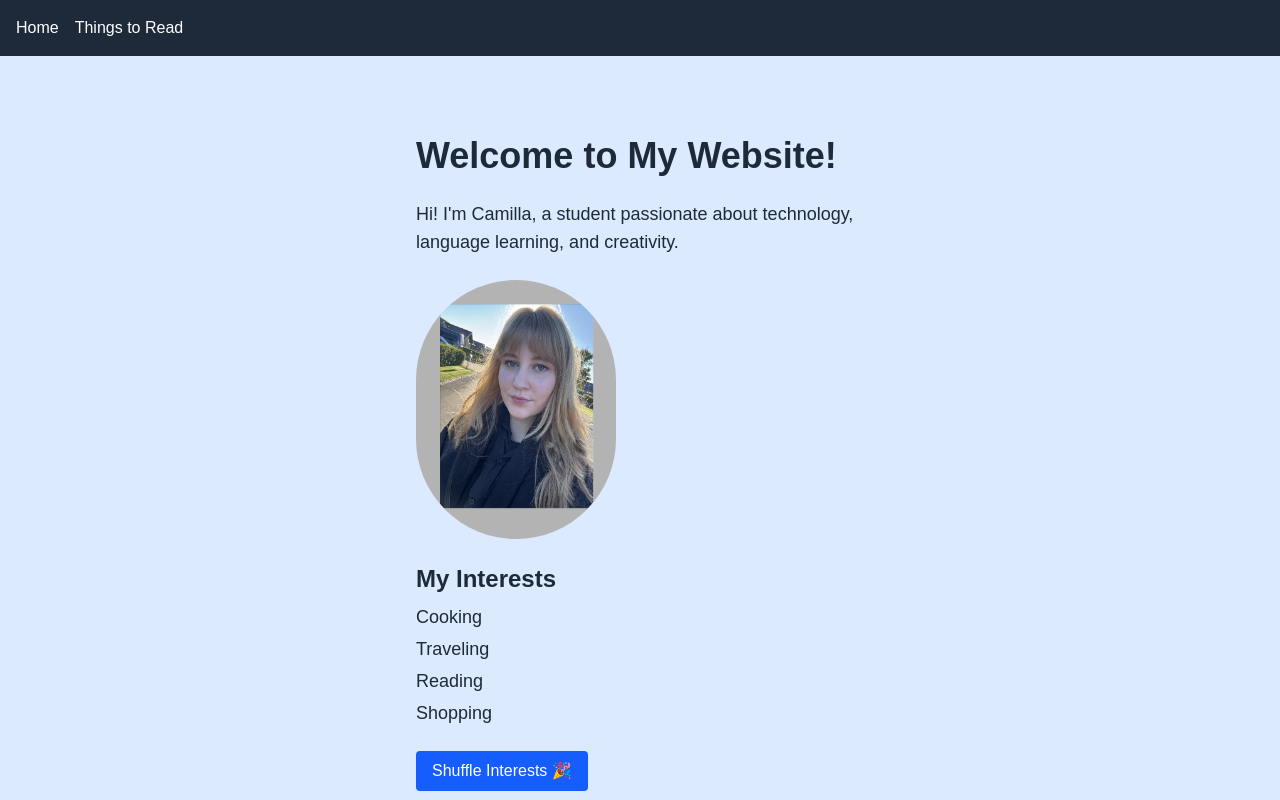
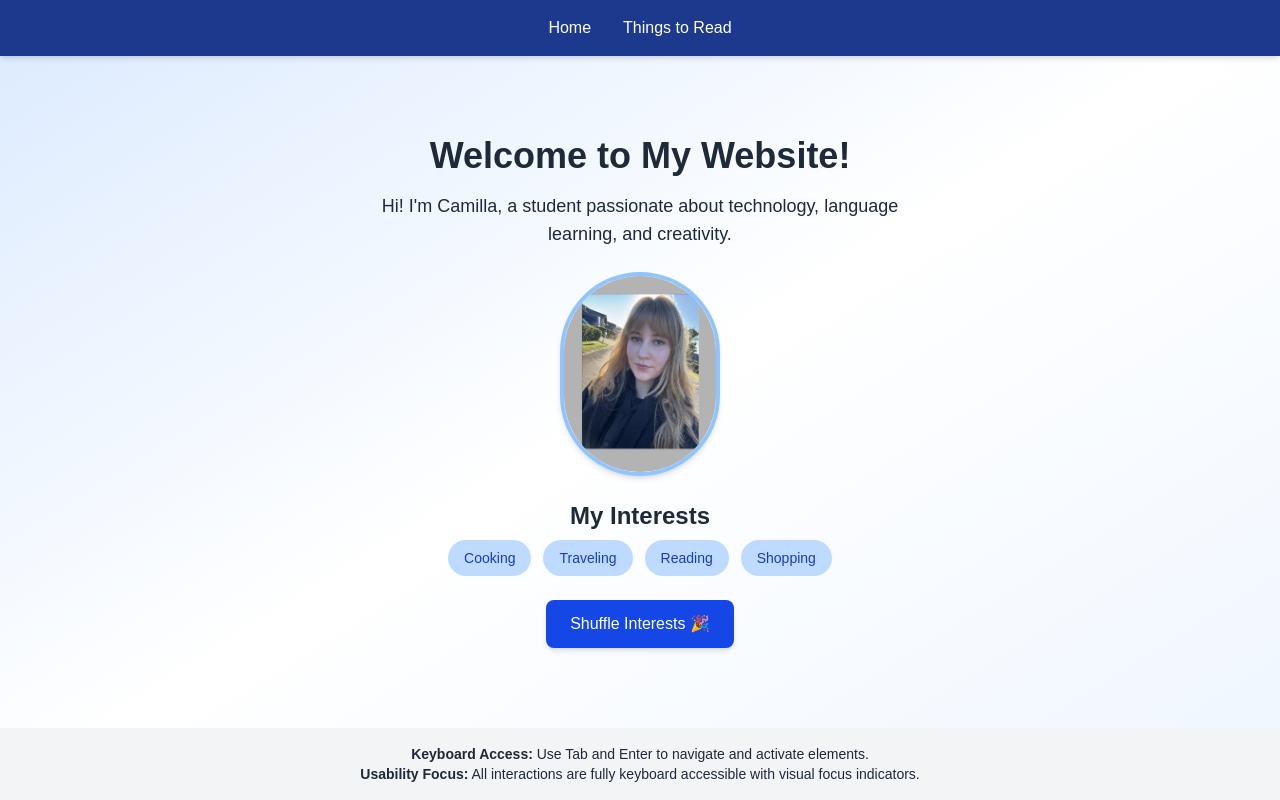
Before and after one commit to CamillaWL/css_480_landing_page, a Next.js app: page / in a window 1280 px wide. Shown: the top 800 px of the page. Built offline with nearby package versions, Linux system fonts and the light colour scheme.

Commit message:
Update page.tsx

```diff
--- a/app/page.tsx
+++ b/app/page.tsx
@@ -17,62 +17,57 @@ export default function Home() {
     const shuffled = [...interests].sort(() => Math.random() - 0.5);
     setInterests(shuffled);
 
-    // Launch confetti!
     confetti({
       particleCount: 100,
-      spread: 70,
+      spread: 60,
       origin: { y: 0.6 },
     });
   };
 
   return (
-    <div className="bg-blue-100 text-gray-800 min-h-screen flex flex-col">
-      {/* Navigation */}
-      <nav className="bg-gray-800 p-4 flex space-x-4">
-        <Link href="/" className="text-white hover:underline focus:outline-yellow-400">Home</Link>
-        <Link href="/things-to-read" className="text-white hover:underline focus:outline-yellow-400">Things to Read</Link>
+    <div className="min-h-screen bg-gradient-to-br from-blue-100 via-white to-blue-50 text-gray-800 flex flex-col">
+      {/* Navbar */}
+      <nav className="bg-blue-900 text-white p-4 flex justify-center gap-8 shadow-md">
+        <Link href="/" className="hover:underline focus:outline-yellow-300">Home</Link>
+        <Link href="/things-to-read" className="hover:underline focus:outline-yellow-300">Things to Read</Link>
       </nav>
 
-      {/* Main content */}
-      <main className="flex-grow flex items-center justify-center p-8 sm:p-20">
-        <div className="flex flex-col items-center sm:items-start max-w-md w-full space-y-6 text-center sm:text-left">
-          <h1 className="text-4xl font-bold">Welcome to My Website!</h1>
-
-          <p className="text-lg">
+      {/* Main Content */}
+      <main className="flex-grow flex flex-col items-center justify-center px-4 py-12 text-center">
+        <h1 className="text-4xl font-bold mb-4">Welcome to My Website!</h1>
+        <p className="text-lg max-w-xl mb-6">
           Hi! I'm Camilla, a student passionate about technology, language learning, and creativity.
         </p>
 
         <Image
           src="/profile.jpg"
           alt="Profile Picture"
-            width={200}
-            height={200}
-            className="rounded-full"
+          width={160}
+          height={160}
+          className="rounded-full border-4 border-blue-300 shadow-md mb-6"
         />
 
-          <div>
         <h2 className="text-2xl font-semibold mb-2">My Interests</h2>
-            <ul className="space-y-1">
+        <div className="flex flex-wrap justify-center gap-3 mb-6">
           {interests.map((item, index) => (
-                <li key={index} className="text-lg">{item}</li>
+            <span key={index} className="px-4 py-2 bg-blue-200 text-blue-800 rounded-full text-sm font-medium">
+              {item}
+            </span>
           ))}
-            </ul>
         </div>
 
         <button
           onClick={shuffleInterests}
-            className="px-4 py-2 bg-blue-600 text-white rounded hover:bg-blue-700 focus:outline-yellow-400"
+          className="px-6 py-3 bg-blue-700 text-white rounded-lg shadow-md hover:bg-blue-800 transition focus:outline-yellow-400"
         >
           Shuffle Interests 🎉
         </button>
-        </div>
       </main>
 
       {/* Footer */}
-      <footer className="bg-gray-200 p-6 text-center text-sm">
-        <h2 className="font-bold mb-1">Keyboard Access Instructions</h2>
-        <p>Use <strong>Tab</strong> to navigate. Press <strong>Enter</strong> to activate links and buttons.</p>
-        <p><strong>Keyboard Usability Focus:</strong> All actions are accessible by keyboard with visible focus indicators.</p>
+      <footer className="bg-gray-100 p-4 text-center text-sm">
+        <p><strong>Keyboard Access:</strong> Use Tab and Enter to navigate and activate elements.</p>
+        <p><strong>Usability Focus:</strong> All interactions are fully keyboard accessible with visual focus indicators.</p>
       </footer>
     </div>
   );
```
Lines whose indentation alone changed are shown as unchanged.
